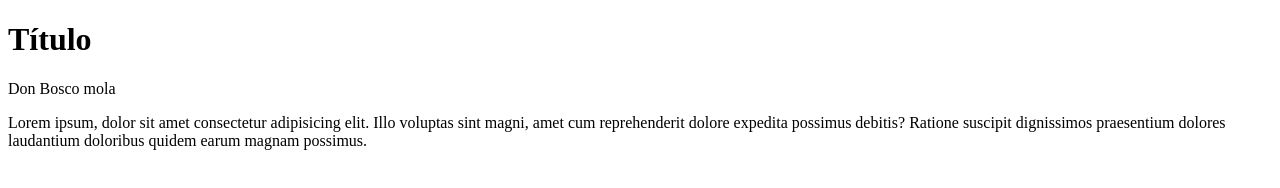
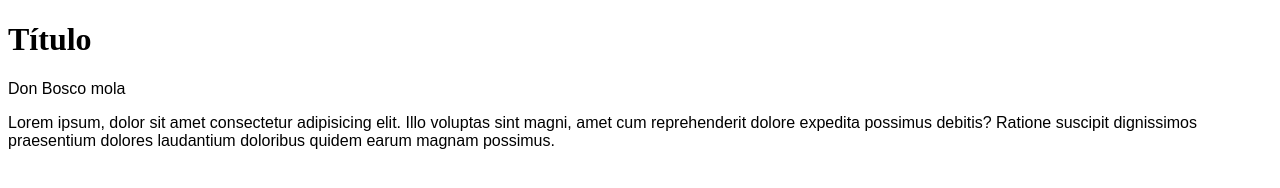
Before and after one commit to lmlopezmagana/repo-con-ramas, a plain HTML site: page index.html in a window 1280 px wide. Drawn offline with Linux system fonts and the light colour scheme.

Commit message:
Second commit

```diff
--- a/index.html
+++ b/index.html
@@ -5,6 +5,11 @@
     <meta http-equiv="X-UA-Compatible" content="IE=edge">
     <meta name="viewport" content="width=device-width, initial-scale=1.0">
     <title>Document</title>
+    <style type="text/css">
+        p{
+            font-family: 'Comic Sans', Arial, Helvetica, sans-serif;
+        }
+    </style>
 </head>
 <body>
     <h1>Título</h1>
```
